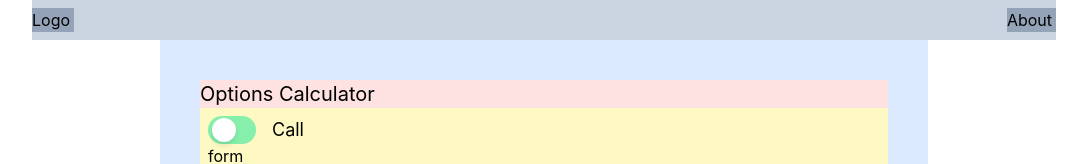
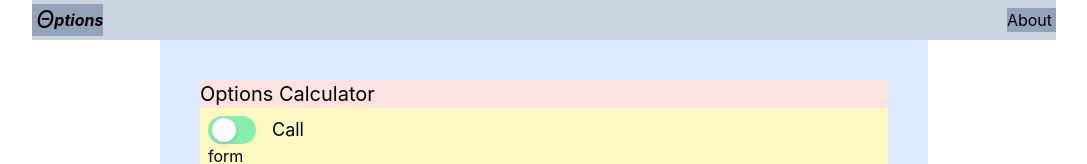
Before and after one commit to marcos-brasil/options-calculator, a Next.js app: page / in a window 1280 px wide. Shown: the top 164 px of the page, without its empty margins (96-1183 px from the left). Built offline with nearby package versions, Linux system fonts and the light colour scheme.

Commit message:
created simple logo

```diff
--- a/components/Navbar.tsx
+++ b/components/Navbar.tsx
@@ -8,10 +8,13 @@ export default function NavBar() {
   let leftItem =
     router.asPath === "/about" ? (
       <Link href="/" scroll={false}>
-        <a className="pr-1 bg-slate-400">Calculator</a>
+        <a className="pr-1 bg-slate-400 text-3xl">⬅</a>
       </Link>
     ) : (
-      <div className="pr-1 bg-slate-400">Logo</div>
+      <div className="flex items-center bg-slate-400">
+        <span className="pl-1  text-2xl italic">Θ</span>
+        <span className="font-bold italic">ptions</span>
+      </div>
     );
 
   let rightItem =
```
